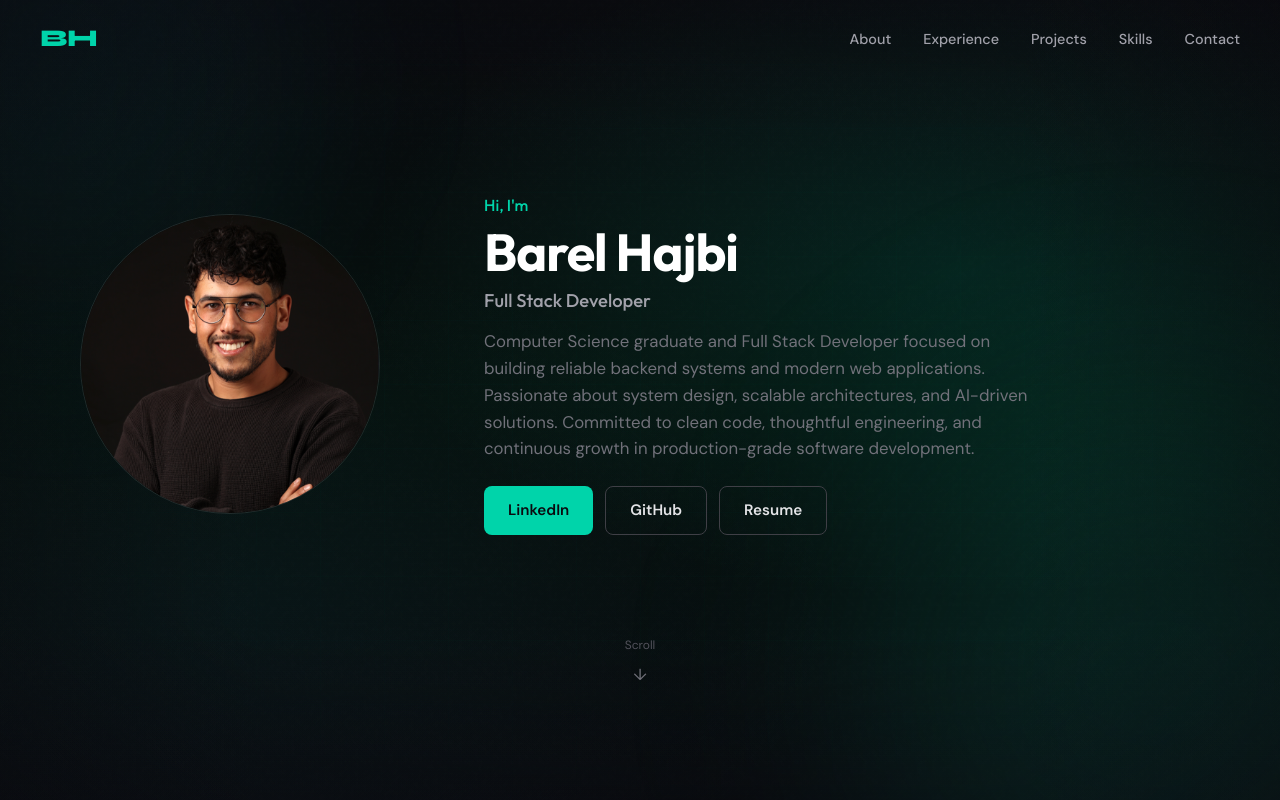
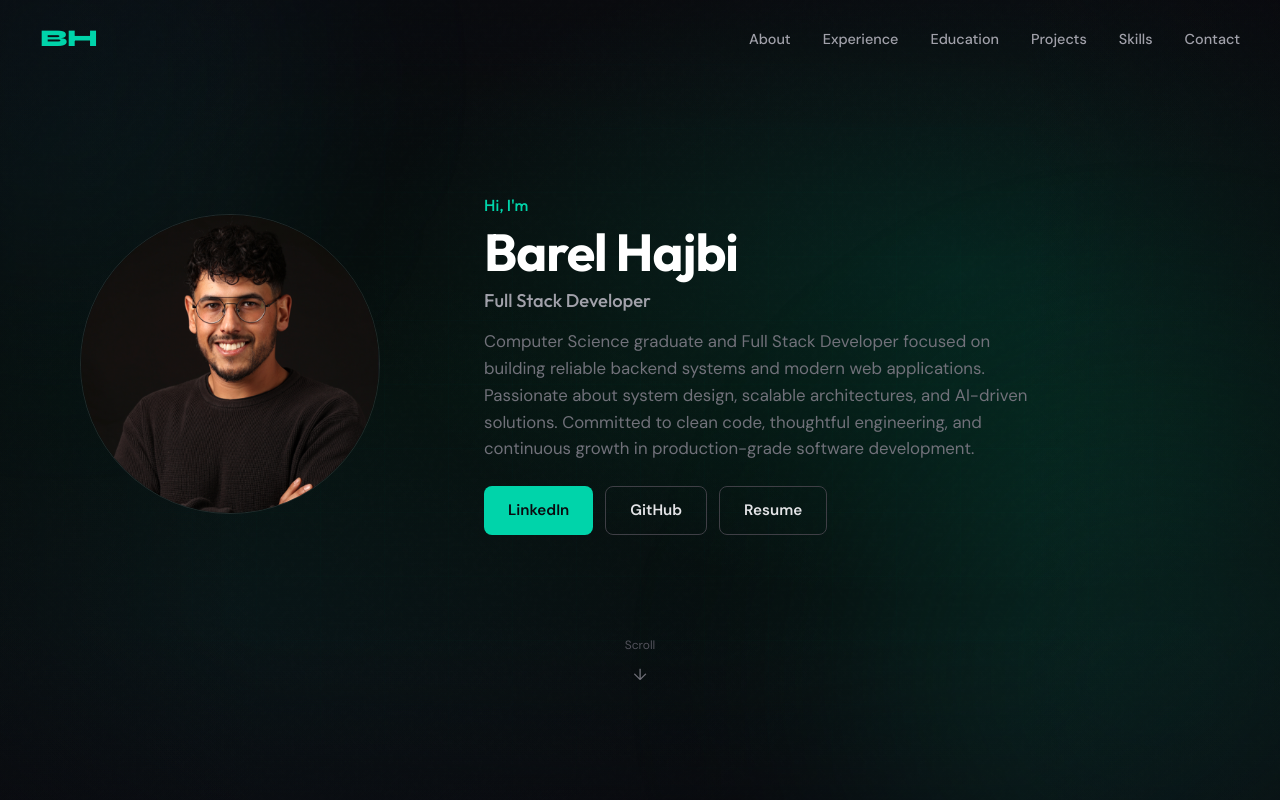
Before and after one commit to barel26497/portfolio, a React (Vite) app: page / in a window 1280 px wide. Shown: the top 800 px of the page. Built offline with nearby package versions, Linux system fonts and the light colour scheme.

Commit message:
Refactor Nav component for improved readability

```diff
--- a/src/components/Nav.jsx
+++ b/src/components/Nav.jsx
@@ -5,6 +5,7 @@ import './Nav.css'
 const navLinks = [
   { href: '#about', label: 'About' },
   { href: '#experience', label: 'Experience' },
+  { href: '#education', label: 'Education' },
   { href: '#projects', label: 'Projects' },
   { href: '#skills', label: 'Skills' },
   { href: '#contact', label: 'Contact' },
@@ -13,12 +14,15 @@ const navLinks = [
 export default function Nav({ scrolled }) {
   const [menuOpen, setMenuOpen] = useState(false)
 
-  // Close the mobile menu if we switch back to desktop width
   useEffect(() => {
     const onResize = () => {
-      if (window.innerWidth > 768) setMenuOpen(false)
+      if (window.innerWidth > 768) {
+        setMenuOpen(false)
+      }
     }
+
     window.addEventListener('resize', onResize)
+
     return () => window.removeEventListener('resize', onResize)
   }, [])
 
@@ -27,7 +31,10 @@ export default function Nav({ scrolled }) {
       className={`nav ${scrolled ? 'nav--scrolled' : ''}`}
       initial={{ y: -100 }}
       animate={{ y: 0 }}
-      transition={{ duration: 0.6, ease: [0.22, 1, 0.36, 1] }}
+      transition={{
+        duration: 0.6,
+        ease: [0.22, 1, 0.36, 1],
+      }}
     >
       <nav className="nav__inner">
         <a href="#" className="nav__logo">
@@ -40,21 +47,23 @@ export default function Nav({ scrolled }) {
           aria-label={menuOpen ? 'Close menu' : 'Open menu'}
           aria-expanded={menuOpen}
           aria-controls="primary-navigation"
-          onClick={() => setMenuOpen((v) => !v)}
+          onClick={() => setMenuOpen((currentValue) => !currentValue)}
         >
           <span className="nav__toggleIcon" aria-hidden="true" />
-
         </button>
 
         <ul className="nav__links">
-          {navLinks.map((link, i) => (
+          {navLinks.map((link, index) => (
             <li key={link.href}>
               <motion.a
                 href={link.href}
                 className="nav__link"
                 initial={{ opacity: 0, y: -20 }}
                 animate={{ opacity: 1, y: 0 }}
-                transition={{ delay: 0.1 * i + 0.3, duration: 0.4 }}
+                transition={{
+                  delay: 0.1 * index + 0.3,
+                  duration: 0.4,
+                }}
                 whileHover={{ color: '#00d4aa' }}
               >
                 {link.label}
@@ -71,7 +80,10 @@ export default function Nav({ scrolled }) {
               initial={{ opacity: 0, y: -8 }}
               animate={{ opacity: 1, y: 0 }}
               exit={{ opacity: 0, y: -8 }}
-              transition={{ duration: 0.18, ease: 'easeOut' }}
+              transition={{
+                duration: 0.18,
+                ease: 'easeOut',
+              }}
             >
               {navLinks.map((link) => (
                 <li key={link.href}>
```
